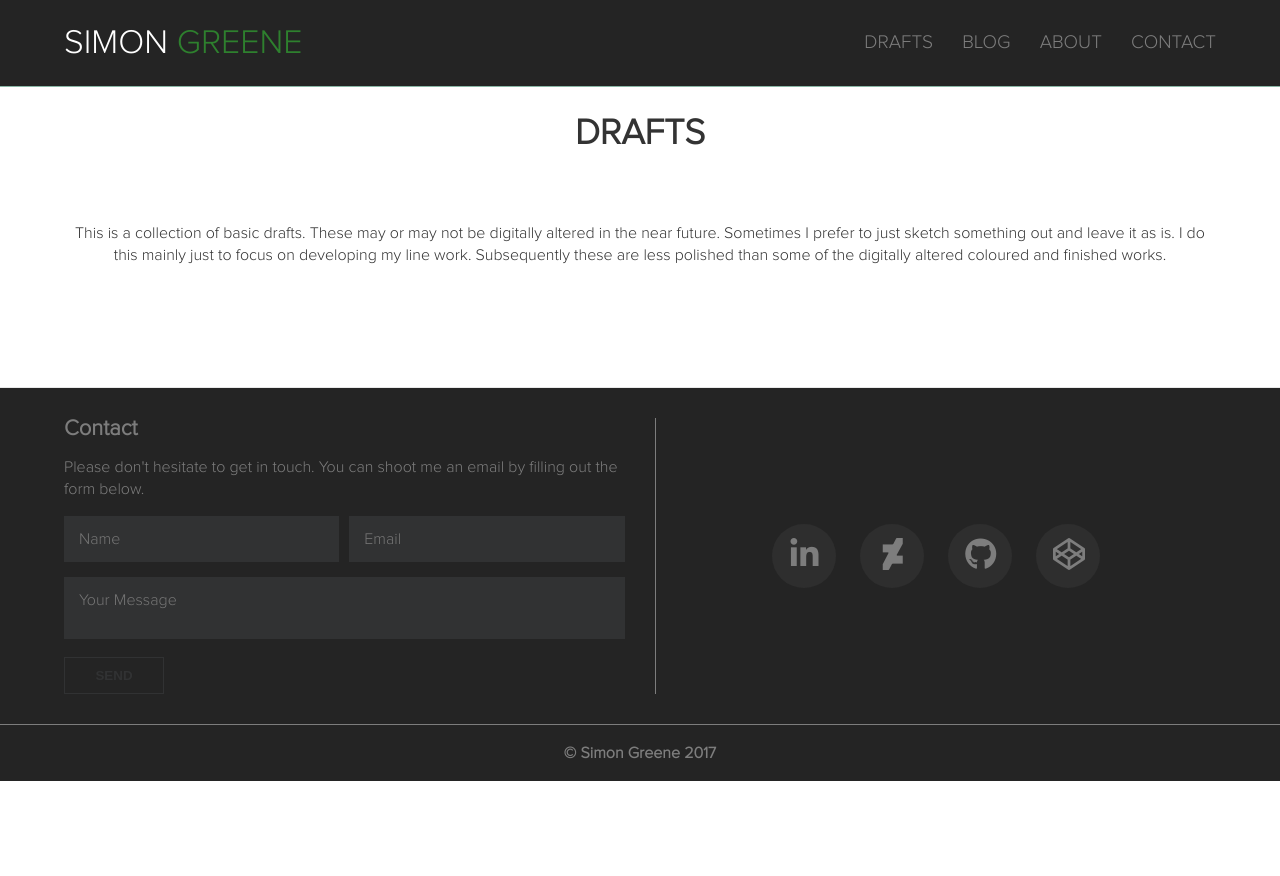
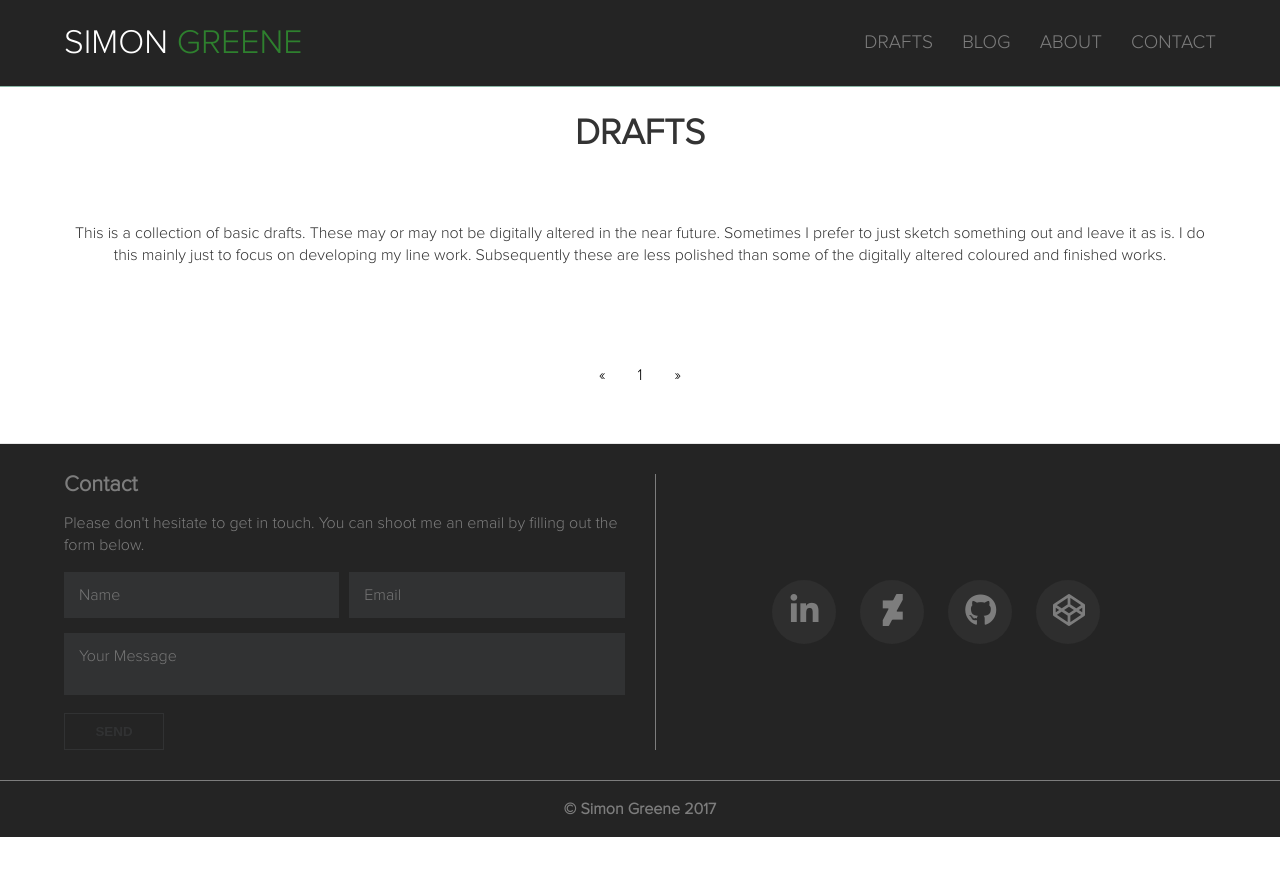
Before and after one commit to simonrg/web-portfolio, a Jekyll site: the page built from assets/pages/drafts.html, in a window 1280 px wide. Shown: the top 876 px of the page. Built offline with Jekyll 4.4.1, drawn with Linux system fonts in a browser that asks for light colours; nearby versions of some CDN libraries.

Commit message:
Add functionality for dynamic pagination

```diff
--- a/_includes/grid.html
+++ b/_includes/grid.html
@@ -2,5 +2,12 @@
 
 	<div class="gallery-table" role="gallery">
 	</div>
+	<div class="pagination">
+	  <a href="#">&laquo;</a>
+	  <div class="pager-collection">
+	  	<a href="#">1</a>
+	  </div>
+	  <a href="#">&raquo;</a>
+	</div>
 
 </div>
--- a/_sass/grid.scss
+++ b/_sass/grid.scss
@@ -61,3 +61,26 @@
 		}
 	}
 }
+
+.pagination {
+    display: table;
+    margin: auto;
+    padding: 20px 0;
+}
+
+.pagination a {
+    color: black;
+    padding: 8px 16px;
+    text-decoration: none;
+}
+
+.pager-collection {
+	display: inline-block;
+}
+
+.pagination a.active {
+    background-color: #4CAF50;
+    color: white;
+}
+
+.pagination a:hover:not(.active) {background-color: #ddd;}
--- a/assets/scripts.js
+++ b/assets/scripts.js
@@ -84,12 +84,27 @@ function cloudinaryAPI() {
 		crossDomain: true,
 		success: function(data) {
 			var images = [];
+			var pages = [];
+			var perpage = 9;
 
+			//get uploaded images
 			for(var i = 0; i < data.resources.length; i++) {
 				var path = data.resources[i].public_id + '.' + data.resources[i].format;
 
 				images.push('<div class="col span_1_of_3"><a data-fancybox="gallery" href="https://res.cloudinary.com/dvzk8xiff/image/upload/' +
 					path + '"><img src="https://res.cloudinary.com/dvzk8xiff/image/upload/' + path + '" class="gallery__image" width="370px" alt="image cell"></a></div>');
+			}
+
+			//calculate number of pagers to cycle through gallery
+			if(data.resources.length >= perpage) {
+				var total = data.resources.length;
+				var pager = total / perpage;
+
+				for(var k = 2; k < Math.ceil(pager)+1; k++) {
+					pages.push('<a href="#">' + k + '</a>');
+				}
+
+				$('.pager-collection').append(pages);
 			}
 
 			$('.gallery-table').append(images);
```
